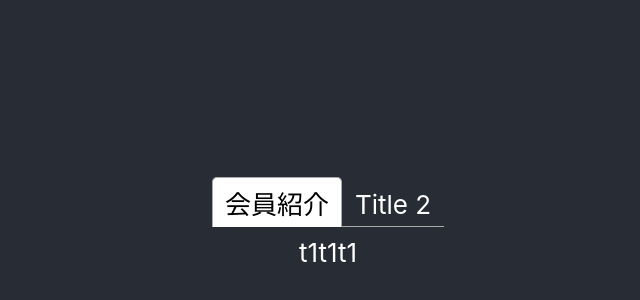
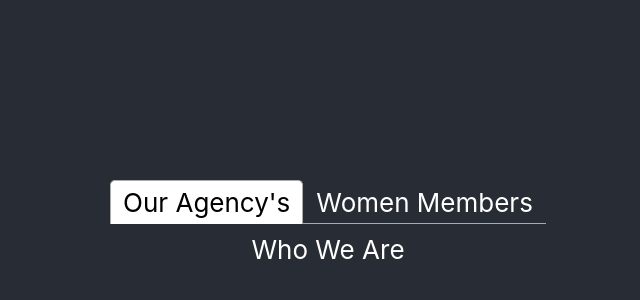
Before and after one commit to oshigoto46/oshigoto-site, a React (Create React App) app: page / in a window 1280 px wide. Shown: the part 178-478 px from the top of the page, without its empty margins (312-952 px from the left). Built offline with nearby package versions, Linux system fonts and the light colour scheme.

Commit message:
some tabs

```diff
--- a/src/App.tsx
+++ b/src/App.tsx
@@ -2,6 +2,8 @@ import React from 'react';
 import logo from './logo.svg';
 import './App.css';
 import { useEffect, useState, useRef } from "react";
+import Introduction from "./Component/Introduction"
+import Members from "./Component/Members"
 import { Tab, Tabs, TabList, TabPanel } from "react-tabs";
 import "react-tabs/style/react-tabs.css";
 
@@ -10,16 +12,13 @@ function App() {
   return (
     <div className="App">
       <header className="App-header">
-        <Tabs
-        selectedIndex={tabIndex}
-        onSelect={(tabIndex) => setTabIndex(tabIndex)}
-      >
+        <Tabs   selectedIndex={tabIndex} onSelect={(tabIndex) => setTabIndex(tabIndex)}>
         <TabList>
-          <Tab>会員紹介</Tab>
-          <Tab>Title 2</Tab>
+          <Tab>Our Agency's </Tab>
+          <Tab>Women Members</Tab>
         </TabList>
-        <TabPanel>t1t1t1</TabPanel>
-        <TabPanel>t2t2t2</TabPanel>
+        <TabPanel>  <Introduction> </Introduction> </TabPanel>
+        <TabPanel>  <Members></Members>  </TabPanel>
       </Tabs>
       </header>
     </div>
--- /dev/null
+++ b/src/Component/Introduction.tsx
@@ -0,0 +1,11 @@
+import React, { Component } from "react";
+
+export default class Introduction extends React.Component{
+
+   render(){
+    return (
+        <div>Who We Are</div>
+    )
+   }
+
+}
--- /dev/null
+++ b/src/Component/Members.tsx
@@ -0,0 +1,11 @@
+import React, { Component } from "react";
+
+export default class Members extends React.Component{
+
+   render(){
+    return (
+        <div>Members</div>
+    )
+   }
+
+}
```
Also changed, not shown: 1 other file (tests, documents, lock files or other folders).
